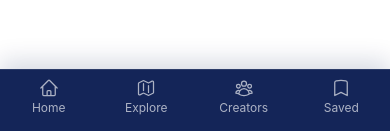
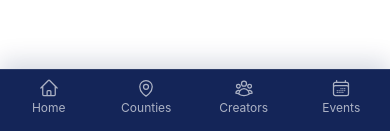
Before and after one commit to zlanquapea/LIBERIA360, a Next.js app in the folder web/: page /account in a window 390 px wide. Shown: the part 710-841 px from the top of the page. Built offline with nearby package versions, Linux system fonts and the light colour scheme; no server answers.

Commit message:
Reorganize mobile navigation

```diff
--- a/web/src/app/account/page.tsx
+++ b/web/src/app/account/page.tsx
@@ -100,6 +100,13 @@ export default function AccountPage() {
       <AccountSecurity />
 
       <PushNotificationToggle />
+
+      <Link
+        href="/saved"
+        className="rounded-full border border-slate-300 dark:border-slate-700 px-4 py-2.5 text-center text-sm font-medium text-slate-700 dark:text-slate-200 hover:border-brand-500 hover:text-brand-700 dark:hover:text-brand-300"
+      >
+        Saved places
+      </Link>
 
       <Link
         href="/trips"
--- a/web/src/components/BottomNav.tsx
+++ b/web/src/components/BottomNav.tsx
@@ -3,21 +3,21 @@
 import Link from 'next/link';
 import { usePathname } from 'next/navigation';
 import type { ComponentType, SVGProps } from 'react';
-import { HomeIcon, MapIcon, UserGroupIcon, BookmarkIcon } from '@heroicons/react/24/outline';
+import { HomeIcon, MapPinIcon, UserGroupIcon, CalendarDaysIcon } from '@heroicons/react/24/outline';
 import {
   HomeIcon as HomeIconSolid,
-  MapIcon as MapIconSolid,
+  MapPinIcon as MapPinIconSolid,
   UserGroupIcon as UserGroupIconSolid,
-  BookmarkIcon as BookmarkIconSolid,
+  CalendarDaysIcon as CalendarDaysIconSolid,
 } from '@heroicons/react/24/solid';
 
 type IconComponent = ComponentType<SVGProps<SVGSVGElement>>;
 
 const TABS: { href: string; label: string; icon: IconComponent; activeIcon: IconComponent }[] = [
   { href: '/', label: 'Home', icon: HomeIcon, activeIcon: HomeIconSolid },
-  { href: '/explore', label: 'Explore', icon: MapIcon, activeIcon: MapIconSolid },
+  { href: '/counties', label: 'Counties', icon: MapPinIcon, activeIcon: MapPinIconSolid },
   { href: '/creators', label: 'Creators', icon: UserGroupIcon, activeIcon: UserGroupIconSolid },
-  { href: '/saved', label: 'Saved', icon: BookmarkIcon, activeIcon: BookmarkIconSolid },
+  { href: '/events', label: 'Events', icon: CalendarDaysIcon, activeIcon: CalendarDaysIconSolid },
 ];
 
 export function BottomNav() {
```
